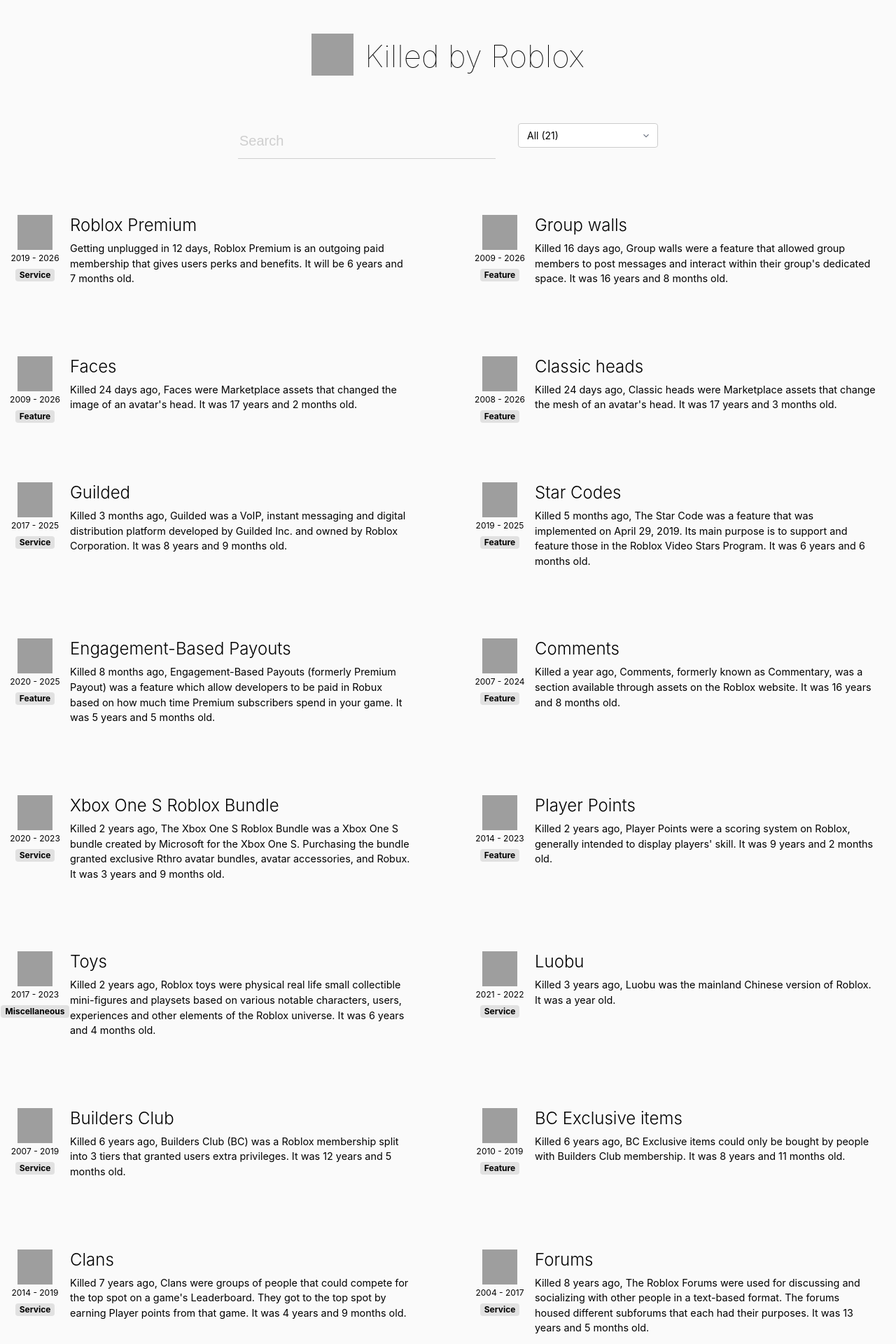
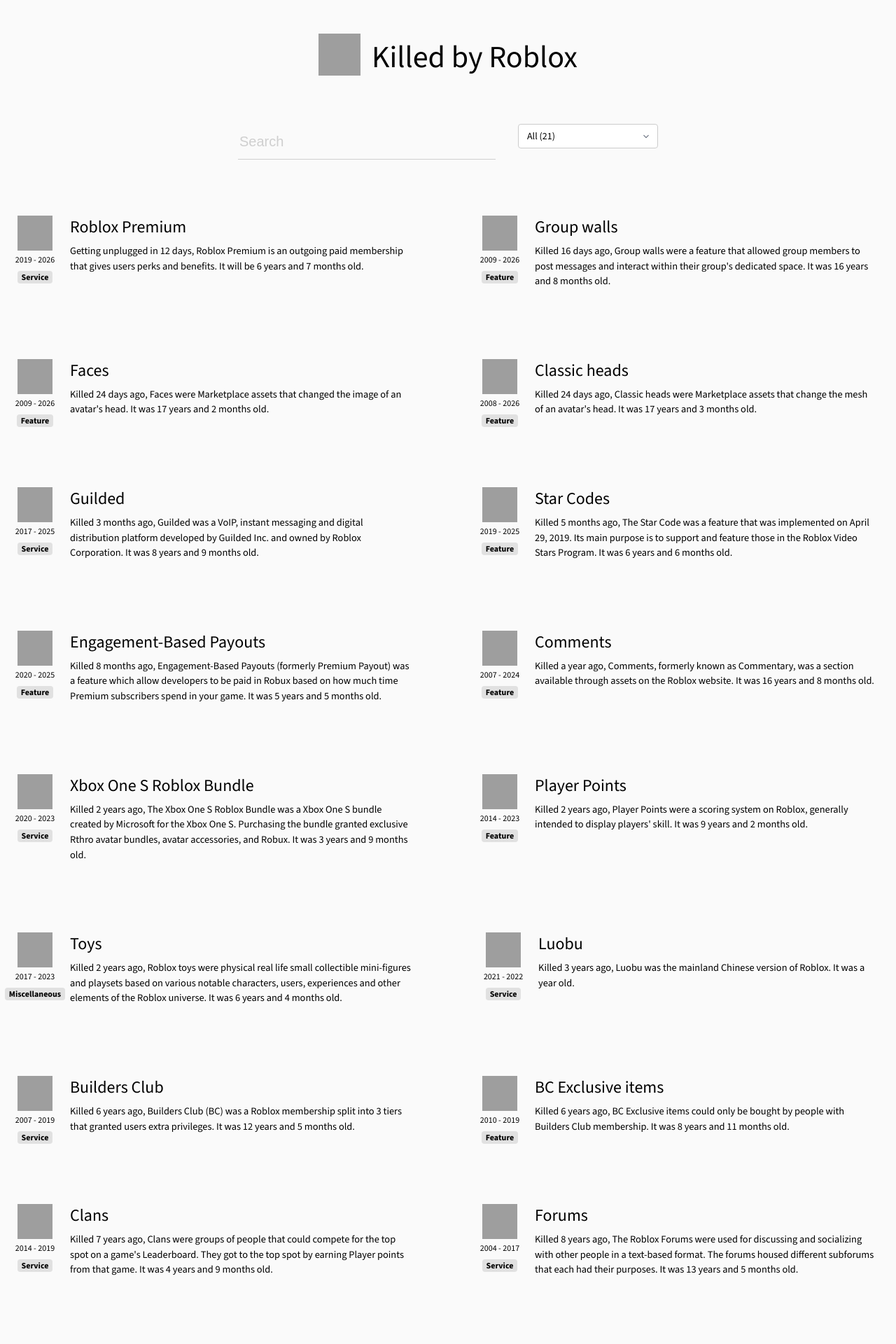
Before and after one commit to whostacking/killedbyroblox, a Jekyll site: the page built from index.html, in a window 1280 px wide. Shown: the top 1920 px of the page at 70% size. Built offline with Jekyll 4.4.1, drawn with Linux system fonts in a browser that asks for light colours; some of the changed text lies outside the part shown; grey boxes are pictures that could not be loaded.

Commit message:
Small changes

```diff
--- a/_includes/footer.html
+++ b/_includes/footer.html
@@ -20,14 +20,13 @@
                 discussion on <a href="https://github.com/whostacking/killedbyroblox">GitHub</a>. A project by
                 <a href="https://grids.so/stack" target="_blank" rel="noopener noreferrer">whostacking</a>.
             </p>
+            <p>
+                Inspired by Bloxy News' <a href="https://www.bloxynews.info/graveyard" target="_blank" rel="noopener noreferrer">graveyard</a> & <a href="https://killedbygoogle.com" target="_blank" rel="noopener noreferrer">Killed by Google</a>.
+            </p>
         </div>
         <div class="copyNotice">
             <a href="https://github.com/whostacking/killedbyroblox/blob/main/LICENSE">
                 &copy; {{ "now" | date: "%Y" }} whostacking.
-            </a>
-            &nbsp;-&nbsp;
-            <a href="https://analytics.kbg.rip" target="_blank" rel="noopener noreferrer">
-                Analytics
             </a>
         </div>
         <div class="socialWrapper">
--- a/assets/css/main.scss
+++ b/assets/css/main.scss
@@ -1,7 +1,9 @@
 ---
 ---
+@import url('https://fonts.googleapis.com/css2?family=Source+Sans+3:ital,wght@0,200..900;1,200..900&display=swap');
+
 body {
-    font-family: -apple-system, BlinkMacSystemFont, "Segoe UI", Roboto, Helvetica, Arial, sans-serif, "Apple Color Emoji", "Segoe UI Emoji", "Segoe UI Symbol";
+    font-family: 'Source Sans 3', -apple-system, BlinkMacSystemFont, "Segoe UI", Roboto, Helvetica, Arial, sans-serif, "Apple Color Emoji", "Segoe UI Emoji", "Segoe UI Symbol";
     margin: 0;
     background-color: #fafafa;
 }
```
